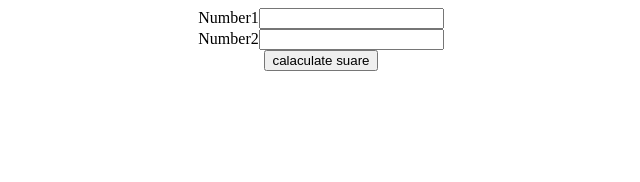
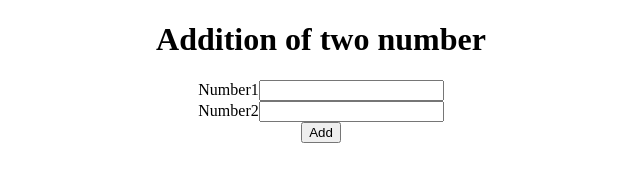
Before and after one commit to SureshSonkamble/jslecture, a plain HTML site: page add.html in a window 1280 px wide. Shown: the whole page, without its empty margins (319-959 px from the left). Drawn offline with Linux system fonts and the light colour scheme.

Commit message:
New Changes Done

```diff
--- a/add.html
+++ b/add.html
@@ -21,10 +21,11 @@
 </head>
 <body>
     <center>
+        <h1>Addition of two number</h1>
         Number1<input type="number" id="n1"><br>
         Number2<input type="number" id="n2"><br>
 
-        <input type="button" onclick="add()" value="calaculate suare">
+        <input type="button" onclick="add()" value="Add">
     </center>
 </body>
 
```
